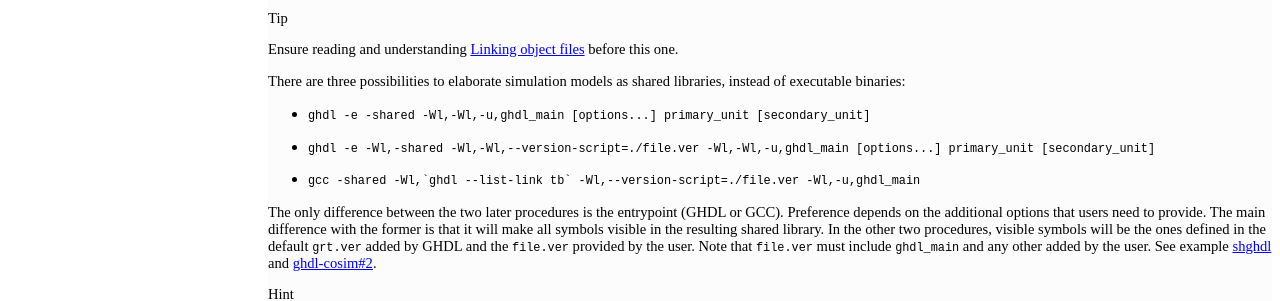
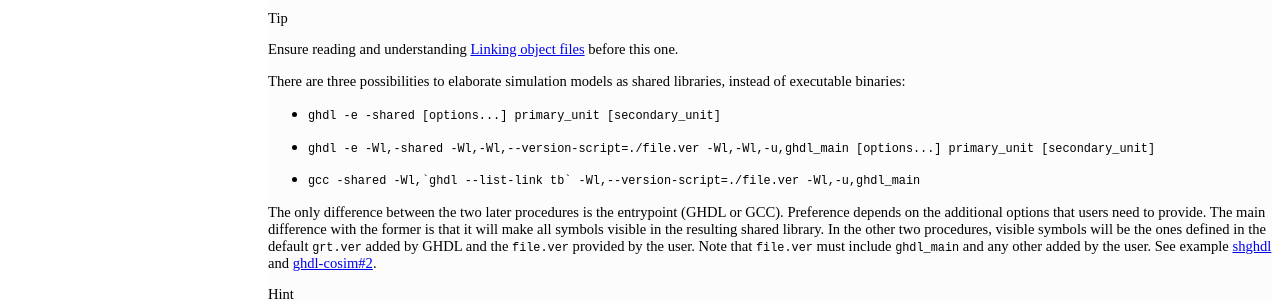
Before and after one commit to ghdl/ghdl-cosim, a Sphinx documentation site: the page built from doc/vhpidirect/dynamic.rst, in a window 1280 px wide. Shown: the part 768-1069 px from the top of the page. Built offline with Sphinx 7.4.7 and the Read the Docs theme 2.0.0, drawn with Linux system fonts in a browser that asks for light colours; comment, search, counter and statistics services are not loaded.

Commit message:
vhpidirect(shared/shgdl): -shared adds '-Wl,-Wl,-u,ghdl_main' by default

```diff
--- a/doc/vhpidirect/dynamic.rst
+++ b/doc/vhpidirect/dynamic.rst
@@ -29,7 +29,7 @@ Generating shared libraries
 
 There are three possibilities to elaborate simulation models as shared libraries, instead of executable binaries:
 
-* ``ghdl -e -shared -Wl,-Wl,-u,ghdl_main [options...] primary_unit [secondary_unit]``
+* ``ghdl -e -shared [options...] primary_unit [secondary_unit]``
 
 * ``ghdl -e -Wl,-shared -Wl,-Wl,--version-script=./file.ver -Wl,-Wl,-u,ghdl_main [options...] primary_unit [secondary_unit]``
 
```
Also changed, not shown: 1 other file.
